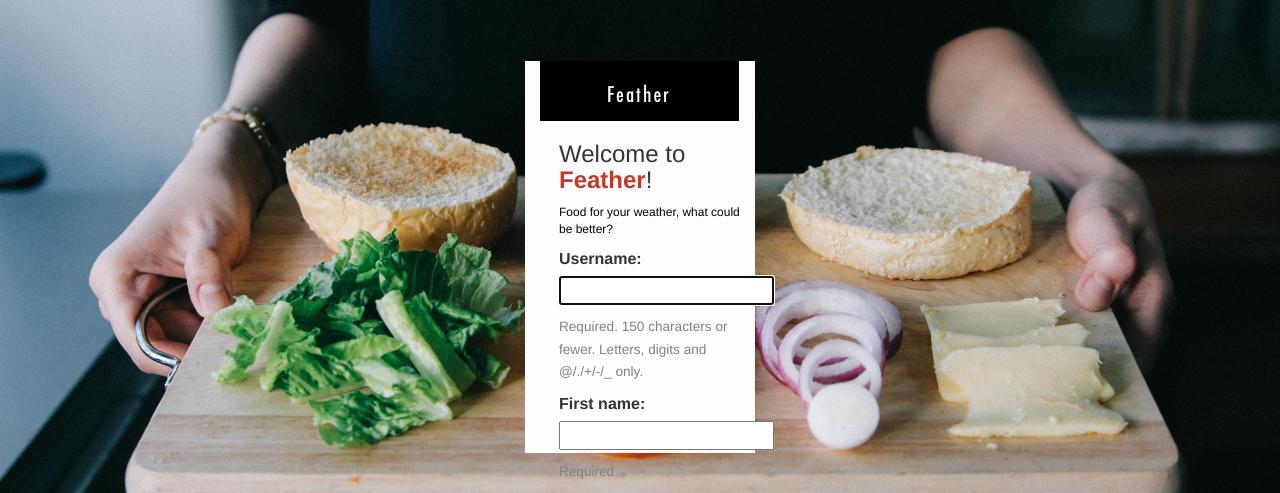
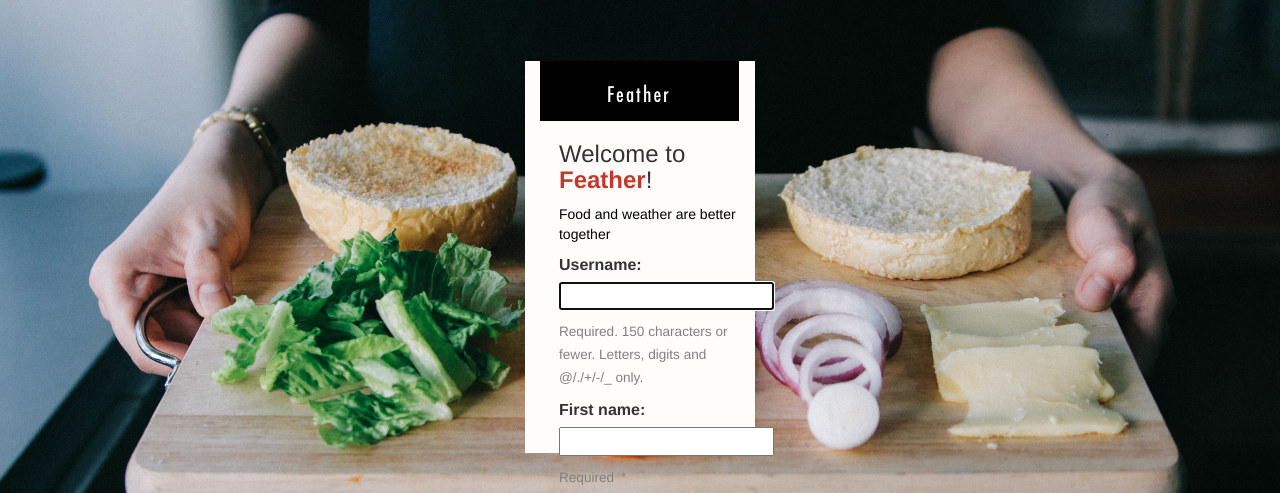
Before and after one commit to nikig04/CS411, a Django app: template Django/FoodWeatherAPI/templates/login.html in a window 1280 px wide. Shown: the part 143-636 px from the top of the page. Run offline with Django 3.2, Linux system fonts and the light colour scheme; the template is opened without the code that fills it: values that come from a table or form of the project are taken from there, others are empty; some libraries are stand-ins or nearby versions.

Commit message:
changed slogan

```diff
--- a/Django/FoodWeatherAPI/templates/home.html
+++ b/Django/FoodWeatherAPI/templates/home.html
@@ -39,7 +39,7 @@
 
         <div class="container">
             <h2 align='center'>Welcome, <strong>{{ user.first_name }}</strong>!</h2>
-            <p style="font-size: 14px; color: black" align='center'>Your email address: {{ user.email }}</p>
+<!--             <p style="font-size: 14px; color: black" align='center'>Your email address: {{ user.email }}</p> -->
 
             <center><button class="btn btn-default box-shadow--3dp" style="background-color:#800000; color:white;"  type="submit" onclick="window.location.href='../FoodAPI/recipes'">Search For Recipes</button></center>
         </div>
--- a/Django/FoodWeatherAPI/templates/login.html
+++ b/Django/FoodWeatherAPI/templates/login.html
@@ -30,7 +30,7 @@
 	          <div class="col-sm-12 col-md-11 col-md-offset-1">
 	          <!-- <div id= "text-container"> -->
 	              <h3>Welcome to <strong style="color:#c0392b;">Feather</strong>!</h3>
-	              <p style="font-size: 12px; color: black">Food for your weather, what could be better?</p>
+	              <p style="font-size: 14px; color: black">Food and weather are better together</p>
 	              {% if form.errors %}
 	                   <p style="color: red">Your username and password didn't match. Please try again.</p>
 	              {% endif %}
```
Also changed, not shown: Django/FoodWeatherAPI/db.sqlite3.
